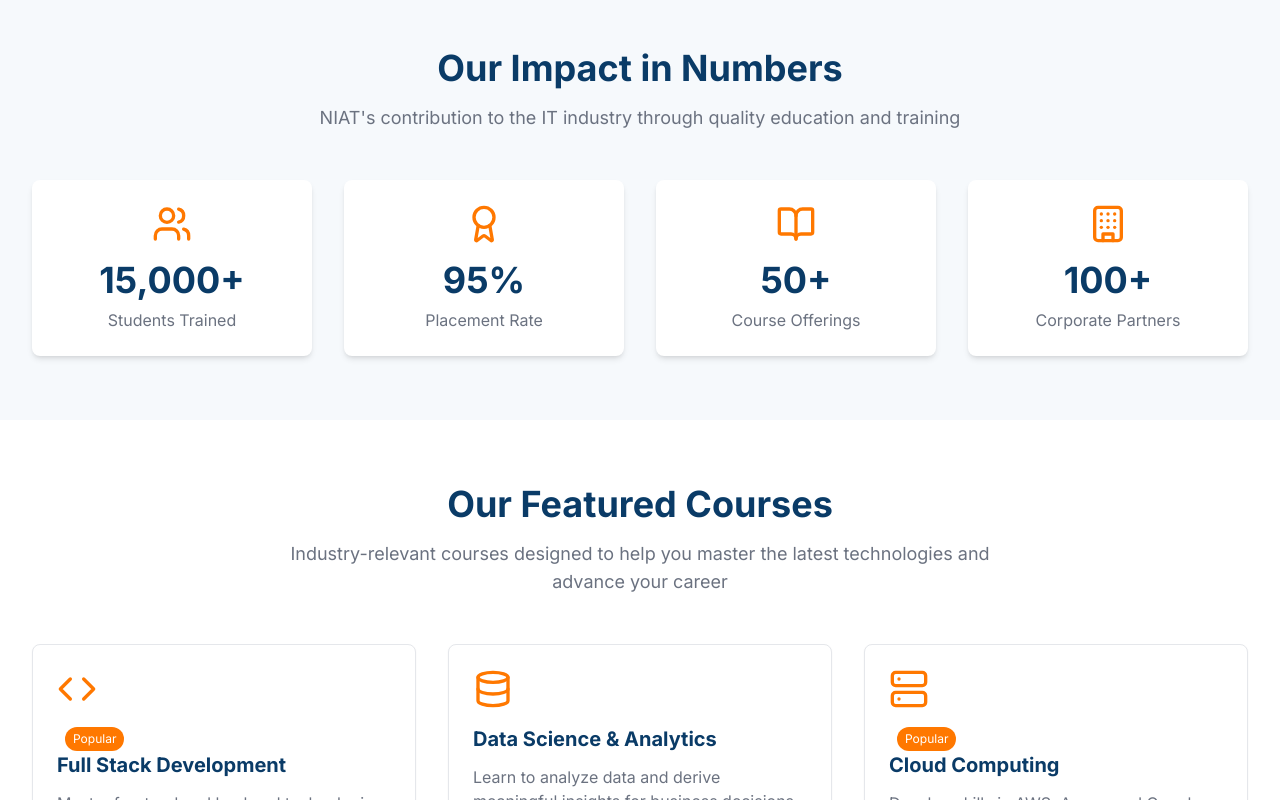
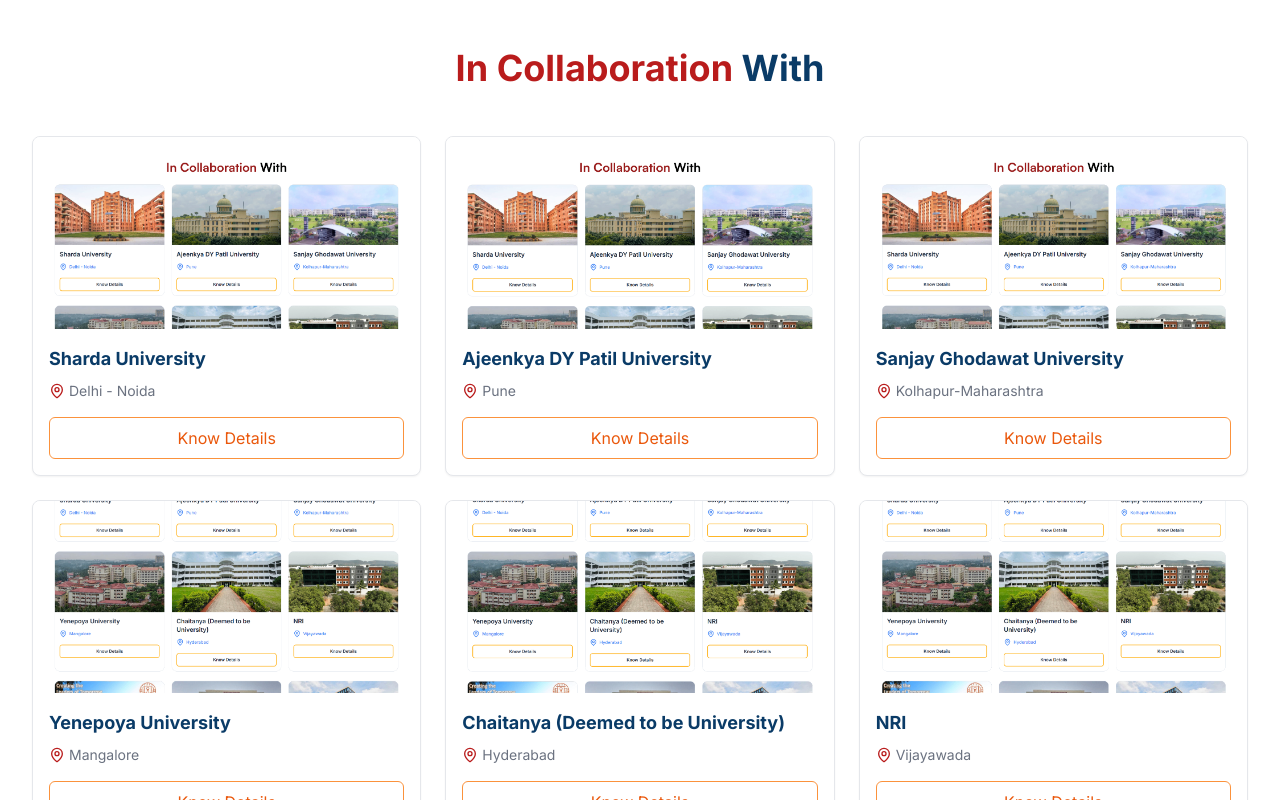
Before and after one commit to Owes016/niat-react-tailwind-web, a React (Vite) app: page / in a window 1280 px wide. Shown: the part 960-1760 px from the top of the page. Built offline with nearby package versions, Linux system fonts and the light colour scheme.

Commit message:
Add CoursesSection
Added CoursesSection component to the Index page.

```diff
--- /dev/null
+++ b/src/components/CollaborationsSection.tsx
@@ -0,0 +1,119 @@
+
+import { MapPin } from "lucide-react";
+import { Card, CardContent } from "@/components/ui/card";
+import { HoverCard, HoverCardContent, HoverCardTrigger } from "@/components/ui/hover-card";
+
+const universities = [
+  {
+    name: "Sharda University",
+    location: "Delhi - Noida",
+    image: "/lovable-uploads/5dcd37a0-66ec-4437-a19f-9f9f77cece08.png",
+    imagePosition: "0 0"
+  },
+  {
+    name: "Ajeenkya DY Patil University",
+    location: "Pune",
+    image: "/lovable-uploads/5dcd37a0-66ec-4437-a19f-9f9f77cece08.png",
+    imagePosition: "50% 0"
+  },
+  {
+    name: "Sanjay Ghodawat University",
+    location: "Kolhapur-Maharashtra",
+    image: "/lovable-uploads/5dcd37a0-66ec-4437-a19f-9f9f77cece08.png",
+    imagePosition: "100% 0"
+  },
+  {
+    name: "Yenepoya University",
+    location: "Mangalore",
+    image: "/lovable-uploads/5dcd37a0-66ec-4437-a19f-9f9f77cece08.png",
+    imagePosition: "0 33.3%"
+  },
+  {
+    name: "Chaitanya (Deemed to be University)",
+    location: "Hyderabad",
+    image: "/lovable-uploads/5dcd37a0-66ec-4437-a19f-9f9f77cece08.png",
+    imagePosition: "50% 33.3%"
+  },
+  {
+    name: "NRI",
+    location: "Vijayawada",
+    image: "/lovable-uploads/5dcd37a0-66ec-4437-a19f-9f9f77cece08.png",
+    imagePosition: "100% 33.3%"
+  },
+  {
+    name: "Takshashila University",
+    location: "Chennai-Pondicherry",
+    image: "/lovable-uploads/5dcd37a0-66ec-4437-a19f-9f9f77cece08.png",
+    imagePosition: "0 66.6%"
+  },
+  {
+    name: "Vivekananda Global University",
+    location: "Jaipur",
+    image: "/lovable-uploads/5dcd37a0-66ec-4437-a19f-9f9f77cece08.png",
+    imagePosition: "50% 66.6%"
+  },
+  {
+    name: "Yenepoya University",
+    location: "Bangalore",
+    image: "/lovable-uploads/5dcd37a0-66ec-4437-a19f-9f9f77cece08.png",
+    imagePosition: "100% 66.6%"
+  },
+  {
+    name: "Annamacharya University",
+    location: "Andhra Pradesh",
+    image: "/lovable-uploads/5dcd37a0-66ec-4437-a19f-9f9f77cece08.png",
+    imagePosition: "0 100%"
+  }
+];
+
+const CollaborationsSection = () => {
+  return (
+    <section className="py-16 bg-white">
+      <div className="container-custom">
+        <h2 className="text-center mb-12">
+          <span className="text-red-700 text-3xl md:text-4xl font-bold">In Collaboration</span>
+          <span className="text-niat-blue text-3xl md:text-4xl font-bold"> With</span>
+        </h2>
+
+        <div className="grid grid-cols-1 md:grid-cols-2 lg:grid-cols-3 gap-6">
+          {universities.map((university, index) => (
+            <Card key={index} className="overflow-hidden border border-gray-200 hover:shadow-lg transition-shadow duration-300">
+              <div
+                className="h-48 bg-cover bg-center"
+                style={{
+                  backgroundImage: `url(${university.image})`,
+                  backgroundPosition: university.imagePosition
+                }}
+              />
+              <CardContent className="p-4">
+                <h3 className="font-bold text-lg text-niat-blue mb-2">{university.name}</h3>
+                <div className="flex items-center text-gray-500 mb-4">
+                  <MapPin className="h-4 w-4 mr-1 text-red-700" />
+                  <span className="text-sm">{university.location}</span>
+                </div>
+                <HoverCard>
+                  <HoverCardTrigger asChild>
+                    <button className="text-center w-full py-2 border border-orange-400 text-orange-600 rounded-md hover:bg-orange-50 transition-colors">
+                      Know Details
+                    </button>
+                  </HoverCardTrigger>
+                  <HoverCardContent className="w-80">
+                    <div className="space-y-2">
+                      <h4 className="font-semibold">{university.name}</h4>
+                      <p className="text-sm text-gray-500">
+                        Partnered with NIAT to provide industry-relevant education
+                        and career opportunities for students in the tech industry.
+                      </p>
+                    </div>
+                  </HoverCardContent>
+                </HoverCard>
+              </CardContent>
+            </Card>
+          ))}
+        </div>
+      </div>
+    </section>
+  );
+};
+
+export default CollaborationsSection;
--- a/src/pages/Index.tsx
+++ b/src/pages/Index.tsx
@@ -10,6 +10,7 @@ import Footer from '@/components/Footer';
 import HeadlinesSection from '@/components/HeadlinesSection';
 import FaqSection from '@/components/FaqSection';
 import MentorshipSection from '@/components/MentorshipSection';
+import CollaborationsSection from '@/components/CollaborationsSection';
 
 const Index = () => {
   return (
@@ -18,6 +19,7 @@ const Index = () => {
       <main>
         <Hero />
         <MentorshipSection />
+        <CollaborationsSection />
         <StatsSection />
         <CoursesSection />
         <ProgramsSection />
```
Also changed, not shown: public/lovable-uploads/5dcd37a0-66ec-4437-a19f-9f9f77cece08.png (added).
